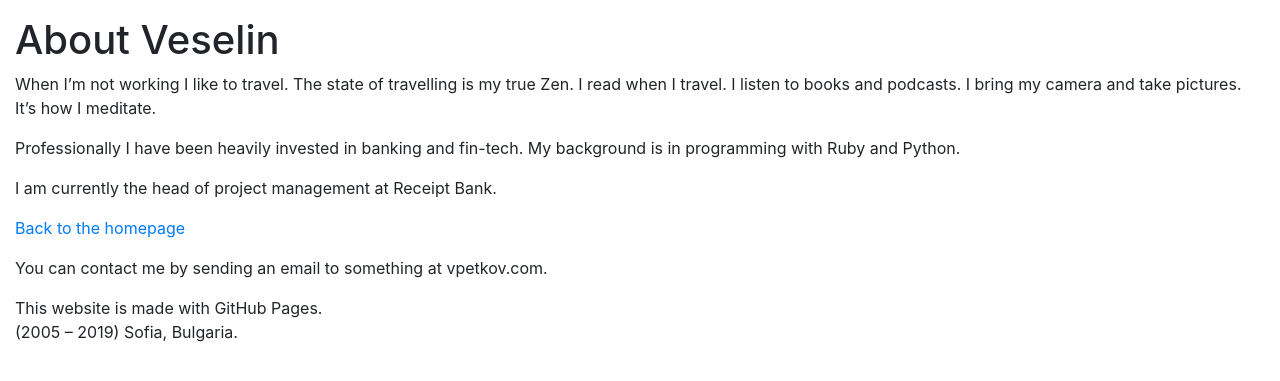
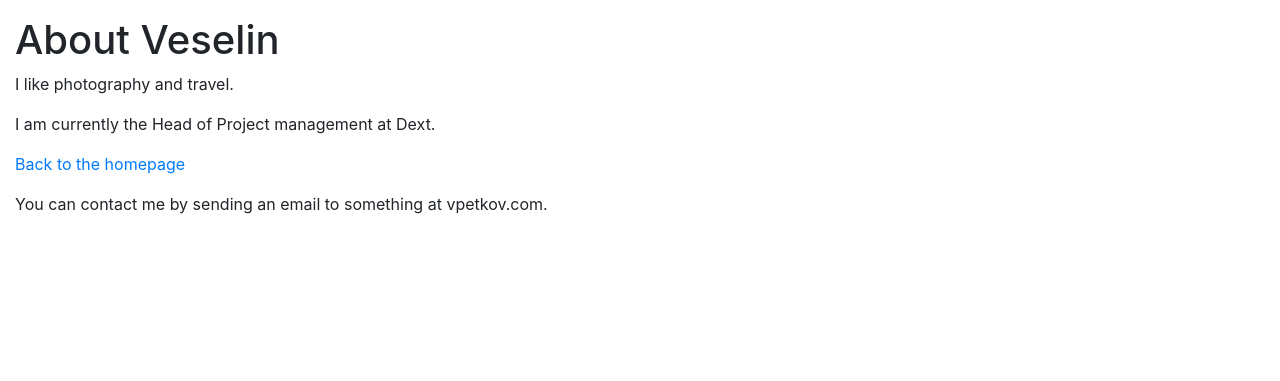
Before and after one commit to vpetkov/vpetkov.github.io, a Jekyll site: the page built from about.md, in a window 1280 px wide. Shown: the top 381 px of the page. Built offline with Jekyll 4.4.1, drawn with Linux system fonts in a browser that asks for light colours; our own code applies the rules of GitHub Pages for plain Markdown files.

Commit message:
Update about me

```diff
--- a/about.md
+++ b/about.md
@@ -5,16 +5,11 @@ layout: default
 About Veselin
 =============
 
-When I'm not working I like to travel. The state of travelling is my true Zen. I read when I travel. I listen to books and podcasts. I bring my camera and take pictures. It's how I meditate.
+I like photography and travel.
 
-Professionally I have been heavily invested in banking and fin-tech. My background is in programming with Ruby and Python.
-
-I am currently the head of project management at Receipt Bank.
+I am currently the Head of Project management at Dext.
 
 
 [Back to the homepage](/)
 
 You can contact me by sending an email to something at vpetkov.com.
-
-This website is made with GitHub Pages.
-(2005 -- 2019) Sofia, Bulgaria.
```
